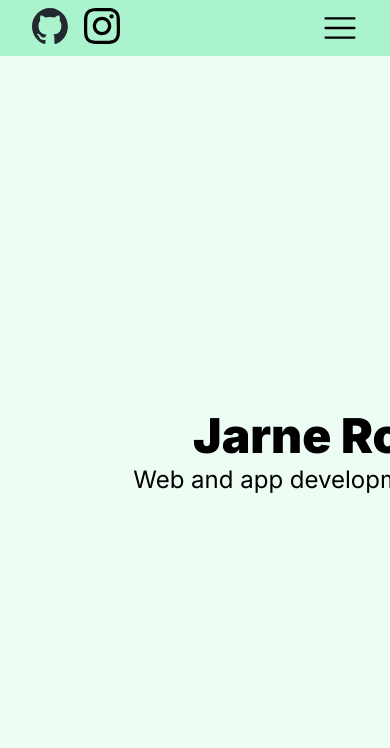
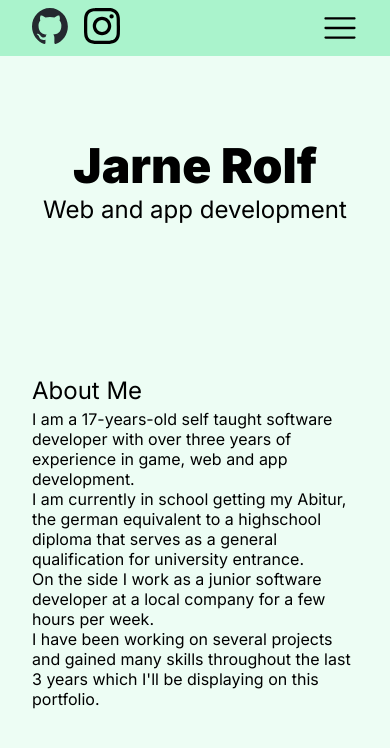
Before and after one commit to JaRoMasterDev/portfolio, a Next.js app in the folder portfolio/: page / in a window 390 px wide. Shown: the top 748 px of the page. Built offline with nearby package versions, Linux system fonts and the light colour scheme.

Commit message:
More Responsiveness

```diff
--- a/portfolio/src/app/globals.css
+++ b/portfolio/src/app/globals.css
@@ -27,7 +27,9 @@
 html,
 body {
   max-width: 100vw;
+  max-height: 100vh;
   overflow-x: hidden;
+  scroll-behavior: smooth;
 }
 
 body {
--- a/portfolio/src/app/page.module.css
+++ b/portfolio/src/app/page.module.css
@@ -13,6 +13,7 @@
   flex: 1;
 
   overflow-x: auto;
+  overflow-y: auto;
   scroll-behavior: smooth !important;
 
   width: 100%;
@@ -57,7 +58,6 @@
   align-items: flex-start;
   flex: 1;
 
-  margin-left: 3rem;
   gap: 30rem;
 }
 
@@ -88,7 +88,40 @@
 }
 
 @media screen and (max-width: 750px) {
+  .container {
+    max-width: 100vw;
+    overflow: hidden;
+  }
+
+  .title {
+    margin: 0;
+    align-self: center;
+    align-items: center;
+  }
+
   .content {
-    padding-top: 56px;
+    padding: 0 2rem;
+    margin-top: 56px;
+    padding-top: 5rem;
+    flex-direction: column;
+    align-items: flex-start;
+  }
+
+  .row:first-child,
+  .row:last-child {
+    flex-direction: column;
+    gap: 5rem;
+    margin: 0;
+    padding-top: 2.5rem;
+    padding-bottom: 2.5rem;
+  }
+
+  .divider {
+    display: none;
+  }
+
+  .contact {
+    margin: 5rem 0;
+    min-width: auto;
   }
 }
--- a/portfolio/src/components/Content.module.css
+++ b/portfolio/src/components/Content.module.css
@@ -17,3 +17,18 @@
 .content p {
   white-space: pre-wrap;
 }
+
+@media screen and (max-width: 750px) {
+  .content {
+    flex-direction: column;
+    gap: 3rem;
+  }
+
+  .container h2 {
+    padding-top: 112px;
+  }
+
+  .content p {
+    max-width: 100%;
+  }
+}
--- a/portfolio/src/components/Content.tsx
+++ b/portfolio/src/components/Content.tsx
@@ -1,3 +1,5 @@
+"use client";
+
 import * as React from "react";
 import styles from "./Content.module.css";
 import { ReactNode } from "react";
@@ -14,7 +16,12 @@ export function Content(props: IContentProps) {
     <div className={styles.container}>
       <h2 id={props.id}>{props.title}</h2>
       <div className={styles.content}>
-        <p style={{ maxWidth: props.text.length * 1.5, width: 512 }}>
+        <p
+          style={{
+            width:
+              window.innerWidth > 750 ? props.text.length * 1.5 : undefined,
+          }}
+        >
           {props.text}
         </p>
         {props.children}
--- a/portfolio/src/components/NavBar.module.css
+++ b/portfolio/src/components/NavBar.module.css
@@ -71,7 +71,8 @@
   }
 
   .nav {
-    position: absolute;
+    position: fixed;
+    z-index: 1;
     min-height: 56px;
     flex-direction: column;
     justify-content: center;
--- a/portfolio/src/components/Projects.module.css
+++ b/portfolio/src/components/Projects.module.css
@@ -34,3 +34,9 @@
   max-width: 256px;
   font-weight: 300;
 }
+
+@media screen and (max-width: 750px) {
+  .container {
+    flex-direction: column;
+  }
+}
```
